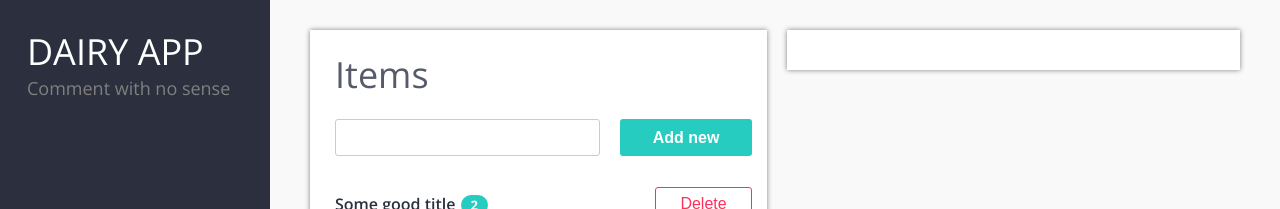
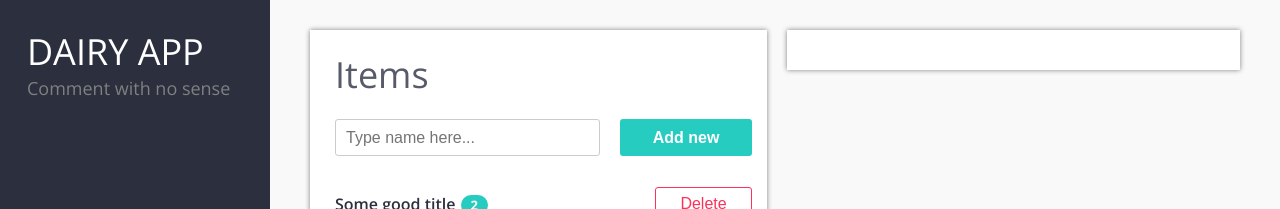
Before and after one commit to car1sberg/Dairy, a React (Create React App) app: page / in a window 1280 px wide. Shown: the top 209 px of the page. Built offline with nearby package versions, Linux system fonts and the light colour scheme.

Commit message:
FIX: uncommiting placeholder

```diff
--- a/src/components/MainContent.js
+++ b/src/components/MainContent.js
@@ -43,7 +43,7 @@ class MainContent extends React.Component {
                         <input
                             className="addItemInput"
                             type="text"
-                            // placeholder="Type name here..."
+                            placeholder="Type name here..."
                             ref={(input) => this.itemsInput = input}
                             required />
                         <button className="addItemBtn">Add new</button>
```
